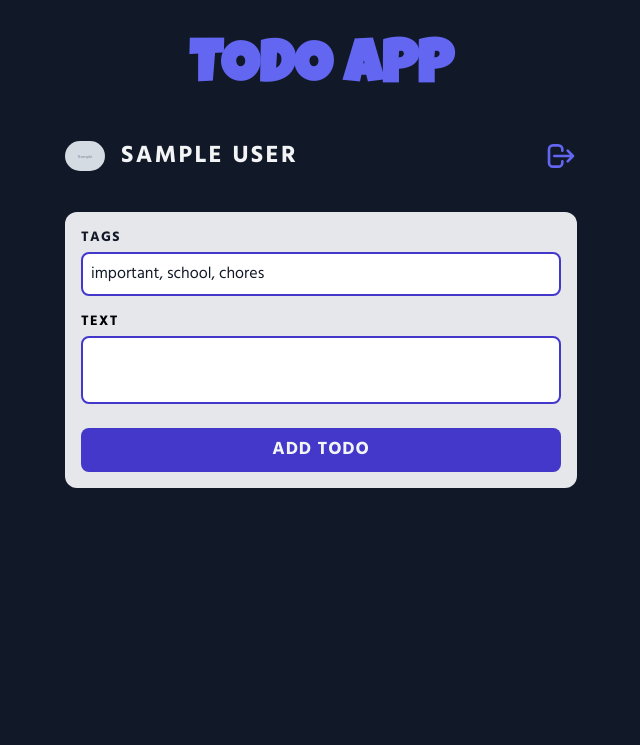
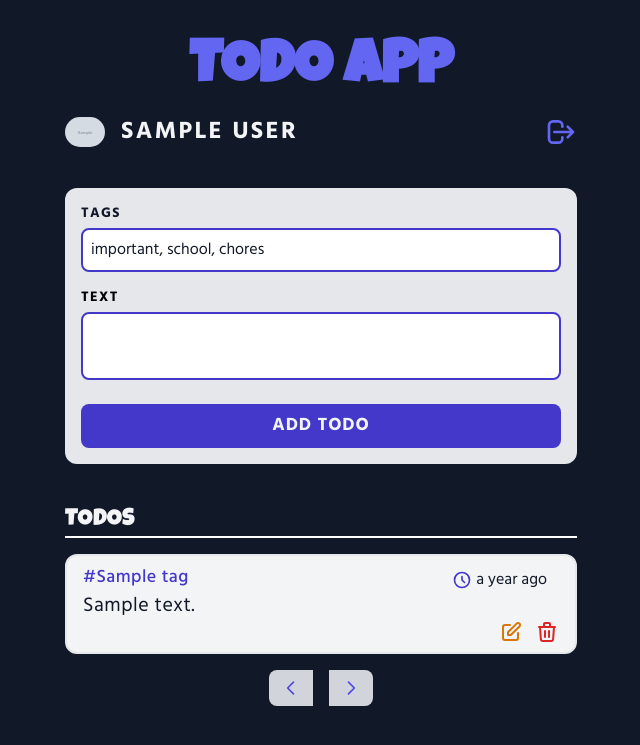
Before and after one commit to prettyirrelevant/todo, a Flask app: page / in a window 1280 px wide. Shown: the top 745 px of the page, without its empty margins (319-959 px from the left). Run offline with Flask 2, Linux system fonts and the light colour scheme; a user stored in the database is signed in; tables that the repository leaves empty hold one stand-in row (values such as "Sample post"); grey boxes marked "Sample" are stand-in pictures; some libraries are stand-ins or nearby versions.

Commit message:
delete_todo, paginate, updated add_todo

```diff
--- a/todo/routes.py
+++ b/todo/routes.py
@@ -21,7 +21,15 @@ auth0 = oauth.register(
 @app.route("/")
 def index():
     form = AddTodoForm()
-    return render_template("index.html", form=form)
+
+    # pagination
+    page = request.args.get("page", 1, type=int)
+    todos = current_user.todos.order_by(Todo.created_on.desc()).paginate(page, 3, False)
+    next_url = url_for("index", page=todos.next_num) if todos.has_next else None
+    prev_url = url_for("index", page=todos.prev_num) if todos.has_prev else None
+    return render_template(
+        "index.html", form=form, todos=todos, next_url=next_url, prev_url=prev_url
+    )
 
 
 @app.route("/login")
@@ -29,6 +37,26 @@ def login():
     return auth0.authorize_redirect(
         redirect_uri=app.config["CALLBACK_URL"], audience=""
     )
+
+
+@app.route("/delete_todo/<id>")
+@login_required
+def delete_todo(id):
+    todo = current_user.todos.filter_by(id=id).first()
+    print(todo)
+    if not todo:
+        flash("sorry, todo does not exist", "error")
+        return redirect(url_for("index"))
+
+    try:
+        db.session.delete(todo)
+        db.session.commit()
+    except:
+        flash("something went wrong", "error")
+        return redirect(url_for("index"))
+
+    flash("todo deleted successfully", "success")
+    return redirect(url_for("index"))
 
 
 @app.route("/add_todo", methods=["POST"])
--- a/todo/templates/index.html
+++ b/todo/templates/index.html
@@ -1,7 +1,7 @@
 {% extends 'base.html' %}
 {% block content %}
     {% if current_user.is_authenticated %}
-        <div class="mt-10">
+        <div class="mt-4">
             <div class="flex justify-between items-center">
                 <div class="flex items-center text-gray-100 uppercase font-extrabold">
                     <img class="mr-4 rounded-full w-10" alt="profile" src="{{ current_user.picture }}">
@@ -34,9 +34,76 @@
         </form>
 
         <div class="mt-10 text-gray-100">
-            {% if current_user.todos.all()|length < 1 %}
-                <p class="uppercase font-extrabold text-center text-xl pt-24 tracking-wider lucky-font">no todo to display!!!</p>
+            {% if not todos.items %}
+                <p class="uppercase font-extrabold text-center text-xl pt-24 tracking-wider lucky-font">no todo to
+                    display!!!</p>
             {% else %}
+                <h1 class="uppercase lucky-font border-b-2 border-white mb-4 text-2xl">todos</h1>
+                {% for todo in todos.items %}
+                    <div class="rounded-xl border-2 bg-gray-100 text-gray-900 px-4 py-2 relative my-4">
+
+                        <div class="flex justify-between">
+                            <div>
+                                {% if todo.tags|length > 0 %}
+                                    {% for tag in todo.tags %}
+                                        <span class="py-1 mr-1 rounded-xl text-indigo-700 tracking-wide text-lg font-medium">#{{ tag.name }}</span>
+                                    {% endfor %}
+                                {% else %}
+                                    <span></span>
+                                {% endif %}
+                            </div>
+
+                            <div class="flex-shrink-0 px-3 mt-1">
+                                <svg class="w-5 text-indigo-700 inline-block" xmlns="http://www.w3.org/2000/svg"
+                                     fill="none"
+                                     viewBox="0 0 24 24"
+                                     stroke="currentColor">
+                                    <path stroke-linecap="round" stroke-linejoin="round" stroke-width="2"
+                                          d="M12 8v4l3 3m6-3a9 9 0 11-18 0 9 9 0 0118 0z"></path>
+                                </svg>
+                                <span class="inline-block">{{ moment(todo.created_on).fromNow(refresh=True) }}</span>
+                            </div>
+                        </div>
+
+                        <p class="text-xl tracking-wide">{{ todo.text }}</p>
+
+                        <div class="flex justify-end">
+                            <a href="" class="ml-3">
+                                <svg class="w-6 text-yellow-600" xmlns="http://www.w3.org/2000/svg" fill="none" viewBox="0 0 24 24"
+                                     stroke="currentColor">
+                                    <path stroke-linecap="round" stroke-linejoin="round" stroke-width="2"
+                                          d="M11 5H6a2 2 0 00-2 2v11a2 2 0 002 2h11a2 2 0 002-2v-5m-1.414-9.414a2 2 0 112.828 2.828L11.828 15H9v-2.828l8.586-8.586z"></path>
+                                </svg>
+                            </a>
+                            <a href="{{ url_for('delete_todo', id=todo.id) }}" class="ml-3">
+                                <svg class="w-6 text-red-600" xmlns="http://www.w3.org/2000/svg" fill="none"
+                                     viewBox="0 0 24 24"
+                                     stroke="currentColor">
+                                    <path stroke-linecap="round" stroke-linejoin="round" stroke-width="2"
+                                          d="M19 7l-.867 12.142A2 2 0 0116.138 21H7.862a2 2 0 01-1.995-1.858L5 7m5 4v6m4-6v6m1-10V4a1 1 0 00-1-1h-4a1 1 0 00-1 1v3M4 7h16"></path>
+                                </svg>
+                            </a>
+                        </div>
+                    </div>
+                {% endfor %}
+                <div class="mx-auto flex justify-center my-2">
+                    <a {% if prev_url %} href="{{ prev_url }}" {% else %}{% endif %} type="button"
+                                         class="mr-4 bg-gray-300 rounded-tl-lg rounded-bl-lg py-2 px-3 cursor-pointer">
+                        <svg class="w-5 text-indigo-600" xmlns="http://www.w3.org/2000/svg" fill="none"
+                             viewBox="0 0 24 24" stroke="currentColor">
+                            <path stroke-linecap="round" stroke-linejoin="round" stroke-width="2"
+                                  d="M15 19l-7-7 7-7"></path>
+                        </svg>
+                    </a>
+                    <a {% if next_url %} href="{{ next_url }}" {% else %}{% endif %} type="button"
+                                         class="bg-gray-300 rounded-tr-lg rounded-br-lg py-2 px-3 cursor-pointer">
+                        <svg class="w-5 text-indigo-600" xmlns="http://www.w3.org/2000/svg" fill="none"
+                             viewBox="0 0 24 24" stroke="currentColor">
+                            <path stroke-linecap="round" stroke-linejoin="round" stroke-width="2"
+                                  d="M9 5l7 7-7 7"></path>
+                        </svg>
+                    </a>
+                </div>
             {% endif %}
         </div>
     {% else %}
```
